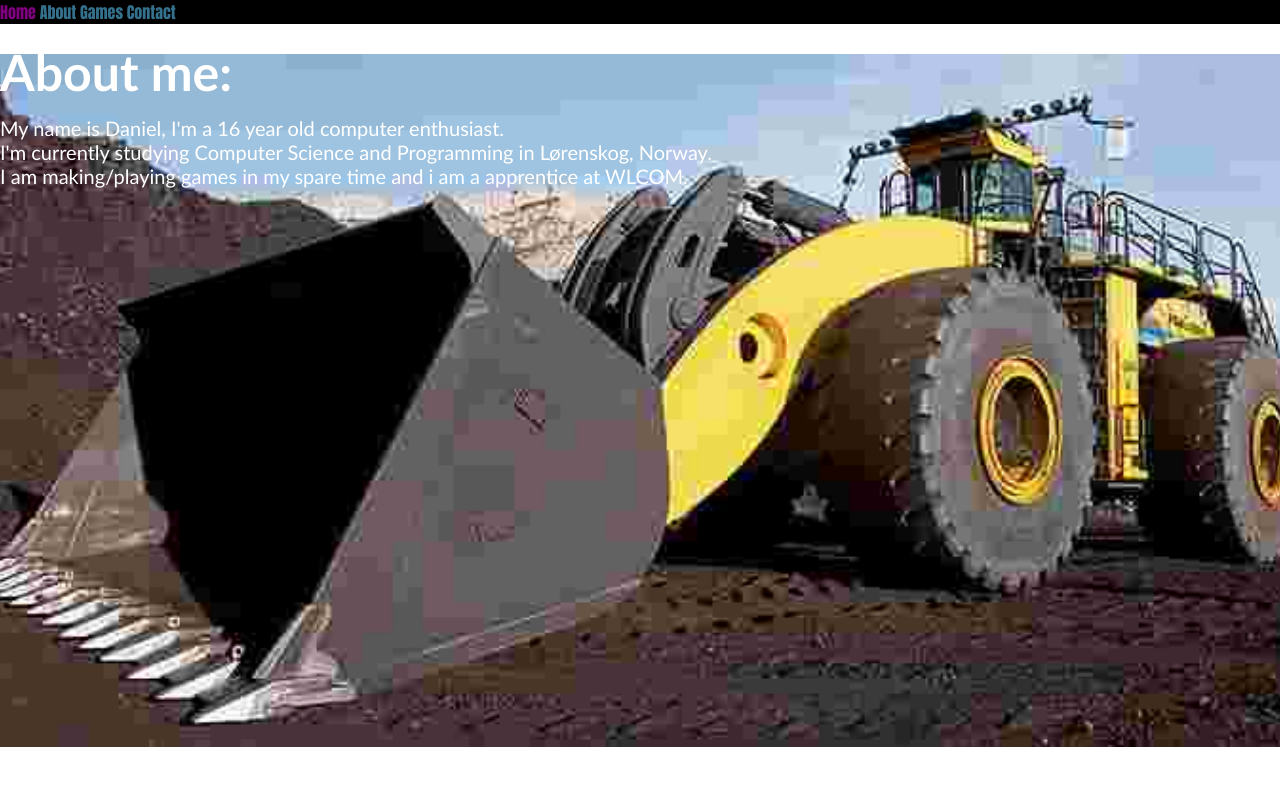
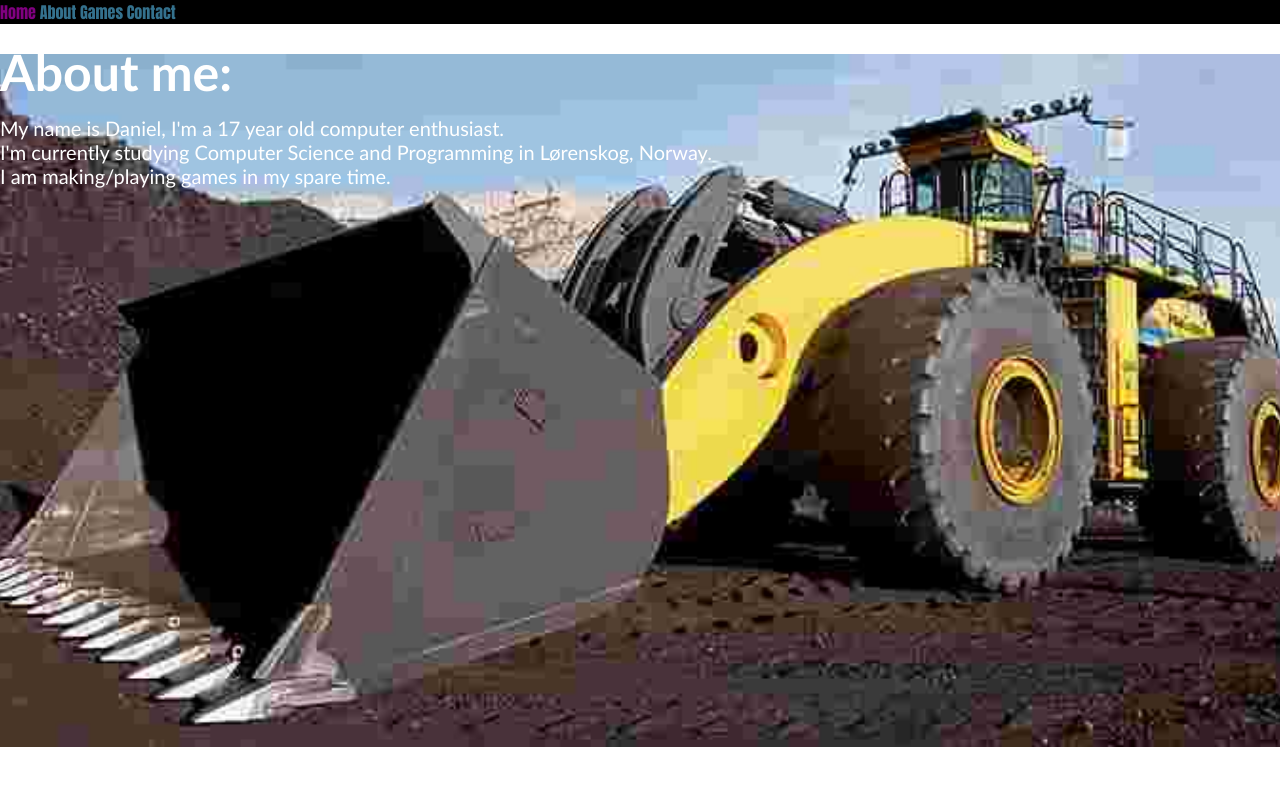
Before and after one commit to ProTDC/Website, a plain HTML site: page about.html in a window 1280 px wide. Drawn offline with Linux system fonts and the light colour scheme.

Commit message:
About updated

```diff
--- a/about.html
+++ b/about.html
@@ -24,9 +24,9 @@
         <main>
             <h2 class="aboutMe">About me:</h2>
             <p class="text">
-                My name is Daniel, I'm a 16 year old computer enthusiast.
+                My name is Daniel, I'm a 17 year old computer enthusiast.
                 <br> I'm currently studying Computer Science and Programming in Lørenskog, Norway.
-                <br> I am making/playing games in my spare time and i am a apprentice at WLCOM.
+                <br> I am making/playing games in my spare time.
             </p>
         </main>
 
```
